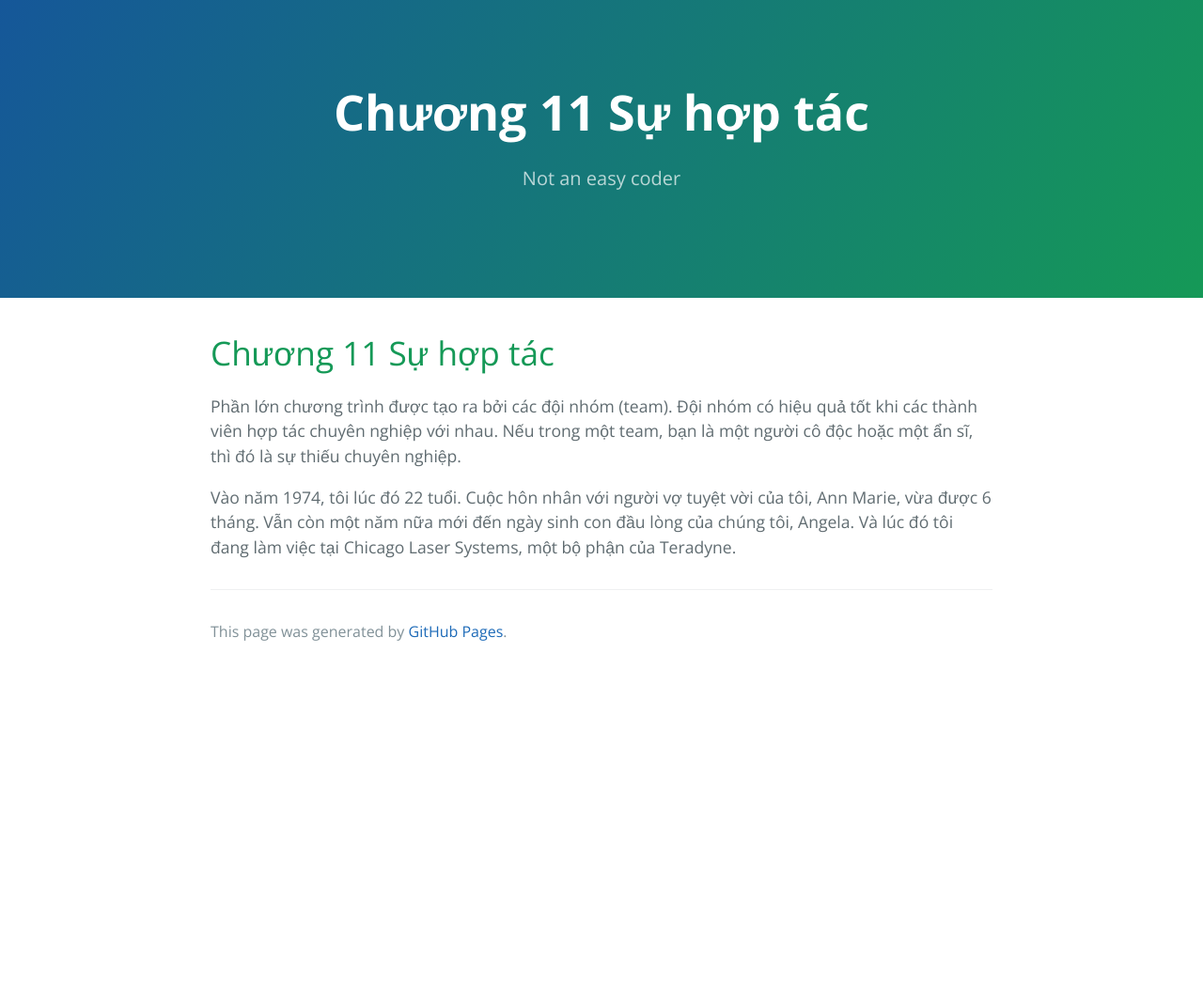
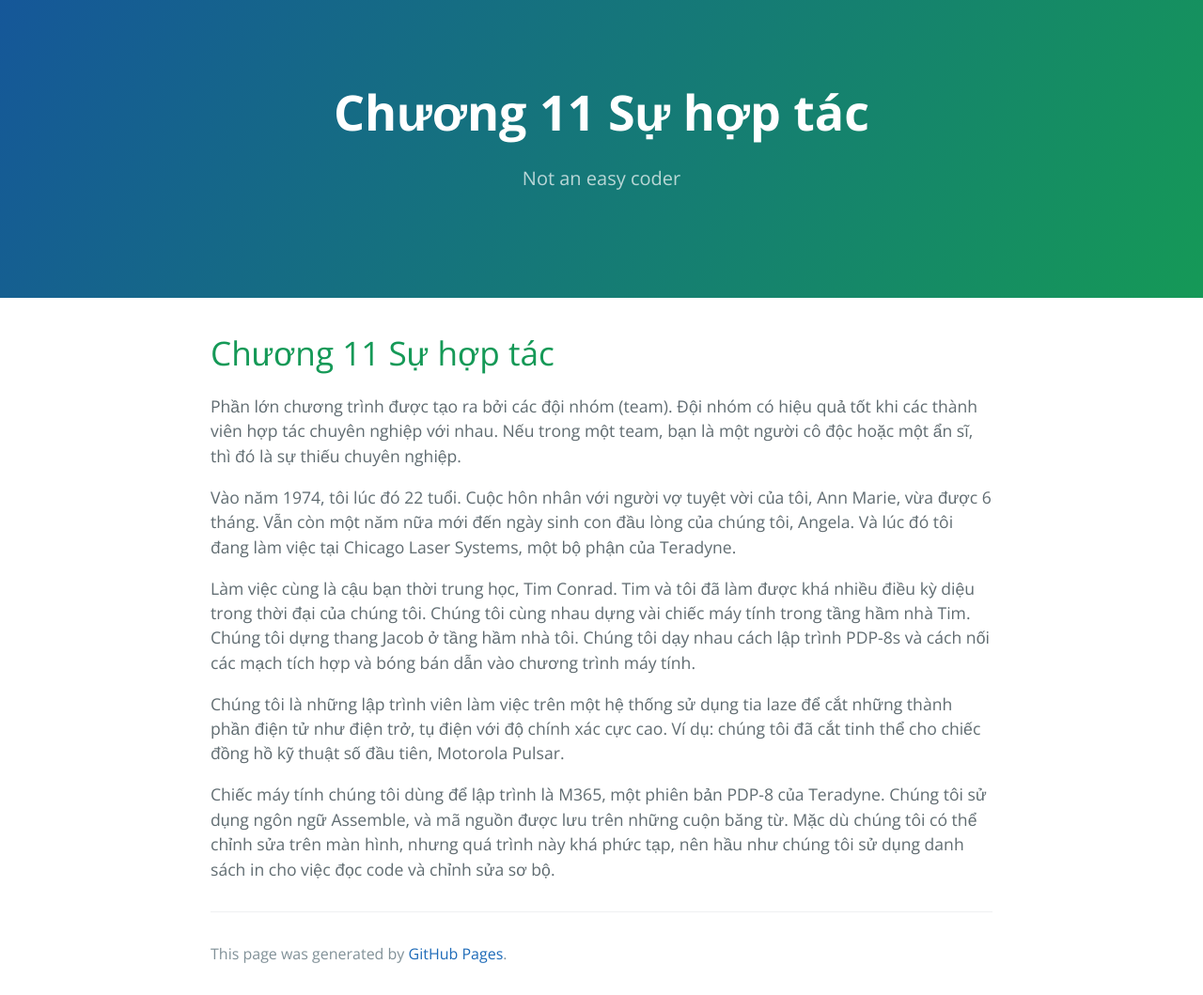
Before and after one commit to HaiBV/haibv.github.io, a Jekyll site: the page built from clean-coder/chapter-11-collaboration.md, in a window 1280 px wide. Shown: the whole page at 94% size. Built offline with Jekyll 4.4.1, drawn with Linux system fonts in a browser that asks for light colours; our own code applies the rules of GitHub Pages for plain Markdown files; before the commit the page ends 900 px from its top, so only the background shows below that.

Commit message:
Book - The Clean Coder - Chapter 12 - Collaboration

```diff
--- a/clean-coder/chapter-11-collaboration.md
+++ b/clean-coder/chapter-11-collaboration.md
@@ -7,3 +7,9 @@ layout: default
 Phần lớn chương trình được tạo ra bởi các đội nhóm (team). Đội nhóm có hiệu quả tốt khi các thành viên hợp tác chuyên nghiệp với nhau. Nếu trong một team, bạn là một người cô độc hoặc một ẩn sĩ, thì đó là sự thiếu chuyên nghiệp.
 
 Vào năm 1974, tôi lúc đó 22 tuổi. Cuộc hôn nhân với người vợ tuyệt vời của tôi, Ann Marie, vừa được 6 tháng. Vẫn còn một năm nữa mới đến ngày sinh con đầu lòng của chúng tôi, Angela. Và lúc đó tôi đang làm việc tại Chicago Laser Systems, một bộ phận của Teradyne.
+
+Làm việc cùng là cậu bạn thời trung học, Tim Conrad. Tim và tôi đã làm được khá nhiều điều kỳ diệu trong thời đại của chúng tôi. Chúng tôi cùng nhau dựng vài chiếc máy tính trong tầng hầm nhà Tim. Chúng tôi dựng thang Jacob ở tầng hầm nhà tôi. Chúng tôi dạy nhau cách lập trình PDP-8s và cách nối các mạch tích hợp và bóng bán dẫn vào chương trình máy tính.
+
+Chúng tôi là những lập trình viên làm việc trên một hệ thống sử dụng tia laze để cắt những thành phần điện tử như điện trở, tụ điện với độ chính xác cực cao. Ví dụ: chúng tôi đã cắt tinh thể cho chiếc đồng hồ kỹ thuật số đầu tiên, Motorola Pulsar.
+
+Chiếc máy tính chúng tôi dùng để lập trình là M365, một phiên bản PDP-8 của Teradyne. Chúng tôi sử dụng ngôn ngữ Assemble, và mã nguồn được lưu trên những cuộn băng từ. Mặc dù chúng tôi có thể chỉnh sửa trên màn hình, nhưng quá trình này khá phức tạp, nên hầu như chúng tôi sử dụng danh sách in cho việc đọc code và chỉnh sửa sơ bộ.
```
